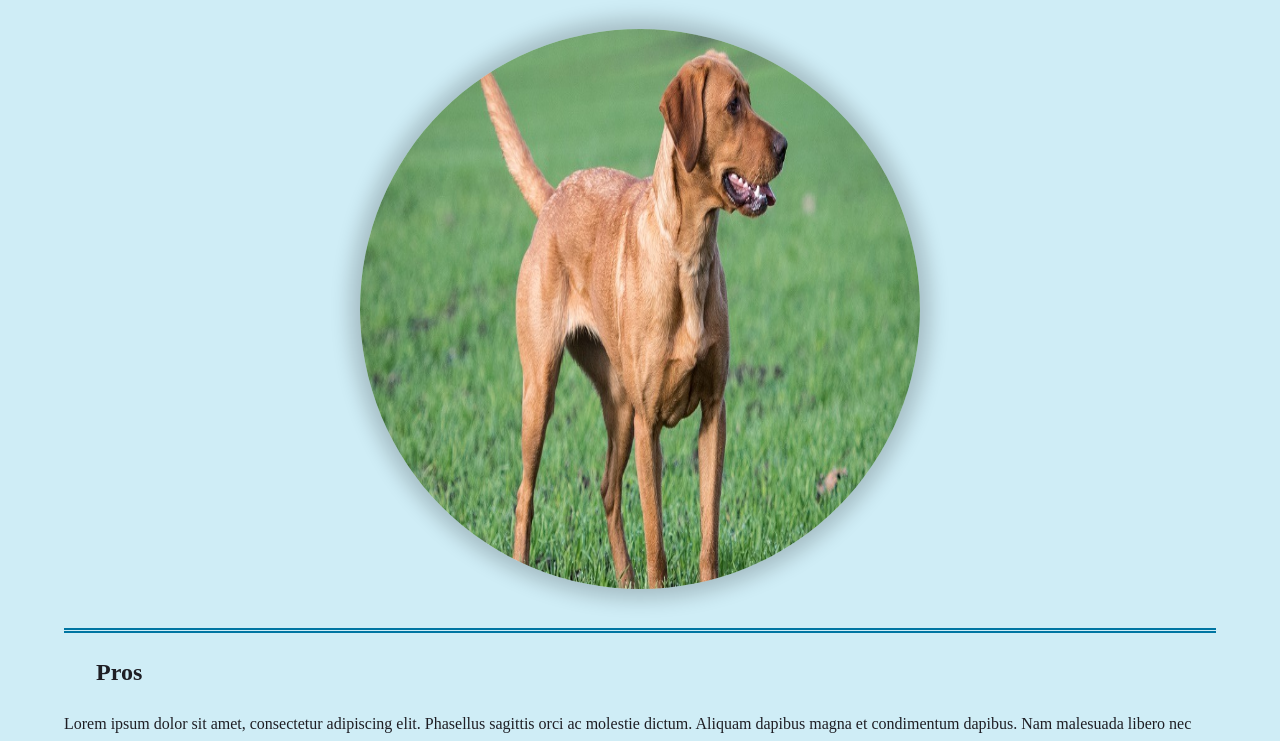
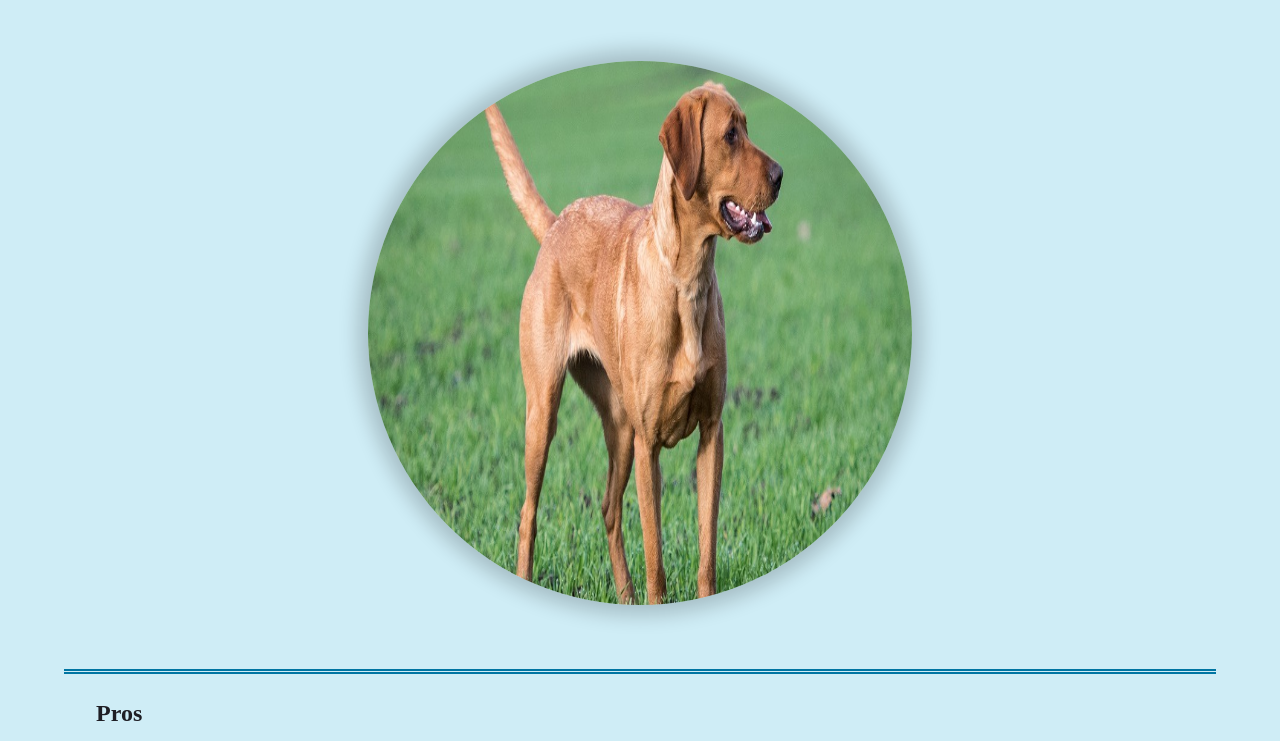
Before and after one commit to tekelamon/my-pet-project, a plain HTML site: page index.html in a window 1280 px wide. Shown: the part 29-770 px from the top of the page. Drawn offline with Linux system fonts and the light colour scheme.

Commit message:
adjusted image container to stop text from moving

```diff
--- a/style.css
+++ b/style.css
@@ -31,13 +31,18 @@ nav {
     color: white;
 }
 
+/* Have container larger than image to prevent lower text from adjusting on hover */
+.image-container {
+    height: 42rem;
+}
+
 /* round out image */
 img {
     border-radius: 100%;
-    height: 35rem;
-    width: 35rem;
+    height: 34rem;
+    width: 34rem;
     box-shadow: 0 0 20px 10px rgb(0,0,0,0.2);
-    margin: 2rem 0;
+    margin: 4rem 0;
 }
 
 /* enlarge image on hover */
```
